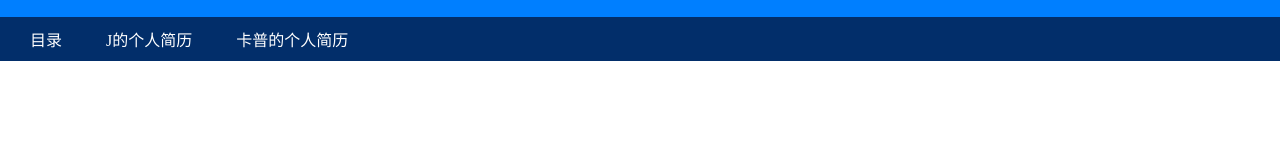
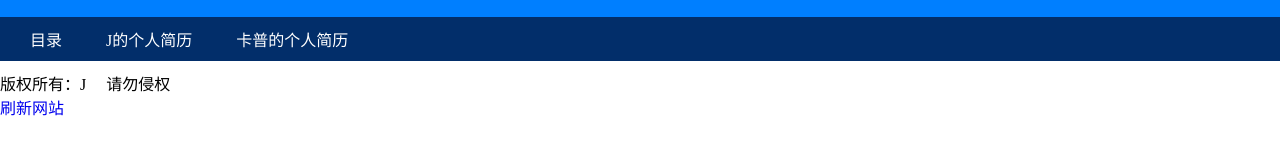
Before and after one commit to unicorncj/unicorn, a plain HTML site: page index.html in a window 1280 px wide. Shown: the part 89-244 px from the top of the page. Drawn offline with Linux system fonts and the light colour scheme.

Commit message:
Update index.html

```diff
--- a/index.html
+++ b/index.html
@@ -74,6 +74,10 @@
         </div>
         <div clss="content"></div>
       </div>
+       <div class="footer">
+        <p>版权所有：J &nbsp;&nbsp;&nbsp;&nbsp;请勿侵权<br>
+        <a href="https://unicorncj.github.io/unicorn/">刷新网站</a>
+    </div>
     </div>
   </body>
 </html>
```
